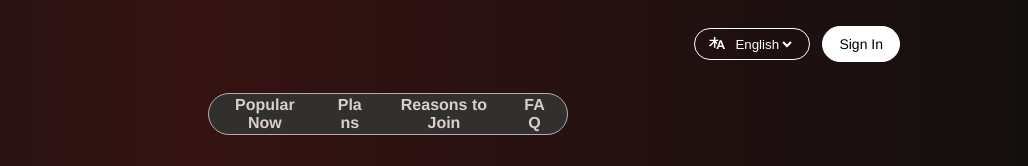
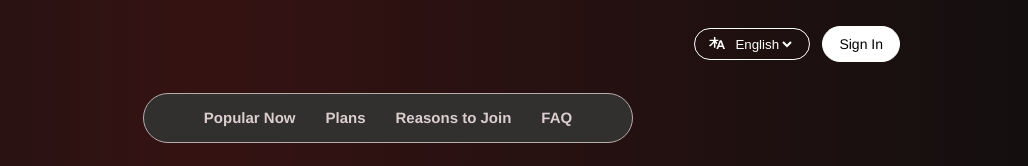
Before and after one commit to AnjaliRajput06/Netflix_Clone, a plain HTML site: page index.html in a window 1280 px wide. Shown: the top 166 px of the page, 252-1280 px from the left. Drawn offline with Linux system fonts and the light colour scheme.

Commit message:
Final changes completed for Netflix Clone

```diff
--- a/style.css
+++ b/style.css
@@ -105,6 +105,14 @@ img {
     color: rgb(219, 206, 206);
     /* justify-content: space-between; */
 }
+
+.list li {
+  font-size: 12px;
+  padding: 4px 8px;
+  /* background-color: rgba(255, 255, 255, 0.05); */
+  /* border-radius: 12px; */
+}
+
 
 .list ul{
     display: flex;
@@ -700,15 +708,48 @@ footer span{
     text-align: center;
 }
 
+
+.list ul {
+    flex-wrap: wrap;
+    gap: 18px;
+    justify-content: center;
+    width: 45%;
+    font-size: 45px;
+    padding: 12px 10px;
+    height: auto;
+    text-align: center;
+    white-space: nowrap;
+}
+
 .list li {
-  word-break: break-word;
+    font-size: 15px;
+    padding: 3px 6px;
+    /* background-color: rgba(255, 255, 255, 0.05);
+    border-radius: 10px; */
+    line-height: 1.2;
+     word-break: break-word;
   text-align: center;
 }
 
-.list ul {
-  max-width: 700px;
-  overflow-wrap: break-word;
-}
+ .footer {
+    text-align: center;
+    padding: 20px;
+  }
+
+  .language-button {
+    display: block;
+    margin: 0 auto 10px;
+    padding: 6px 12px;
+    font-size: 14px;
+  }
+
+  .footer p {
+    font-size: 14px;
+    color: #ccc;
+    margin-top: 5px;
+  }
+
+
 
 @media (max-width: 480px) {
   nav {
```
